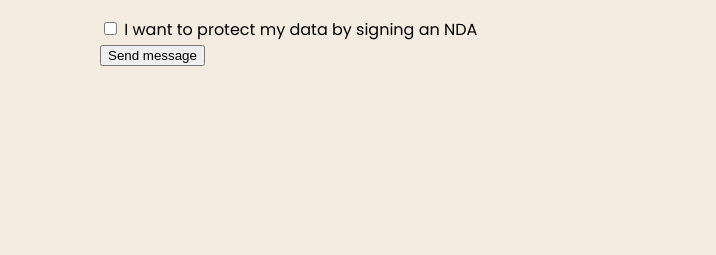
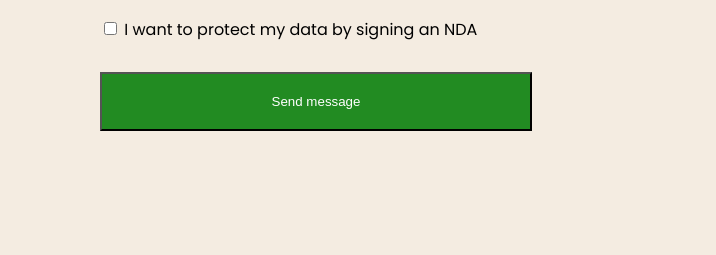
Before and after one commit to fahadchy24/food-delivery-website, a plain HTML site: page index.html in a window 1280 px wide. Shown: the part 5937-6192 px from the top of the page, 0-716 px from the left. Drawn offline with Linux system fonts and the light colour scheme.

Commit message:
some css updated

```diff
--- a/css/style.css
+++ b/css/style.css
@@ -30,6 +30,17 @@ body {
 a {
     text-decoration: none;
     color: var(--color-black);
+}
+
+.btn {
+    width: 100%;
+    padding: 20px;
+    margin-top: 30px;
+}
+
+.btn-success {
+    background: var(--color-green);
+    color: var(--color-white);
 }
 
 .text-left {
```
